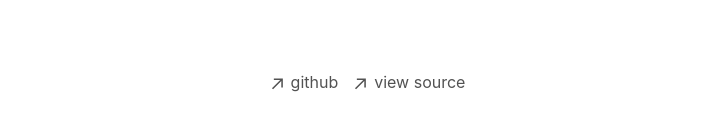
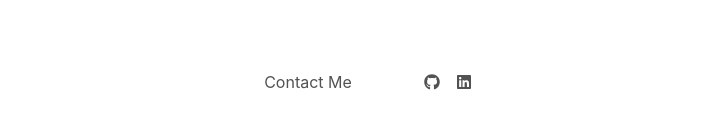
Before and after one commit to josephyu11600/josephyu11600.github.io, a Next.js app: page / in a window 1280 px wide. Shown: the part 506-636 px from the top of the page, without its empty margins (272-975 px from the left). Built offline with nearby package versions, Linux system fonts and the light colour scheme.

Commit message:
update footer with links to reach me

```diff
--- a/app/components/footer.tsx
+++ b/app/components/footer.tsx
@@ -1,44 +1,61 @@
-function ArrowIcon() {
+const GithubIcon = () => {
 	return (
 		<svg
-			width="12"
-			height="12"
-			viewBox="0 0 12 12"
-			fill="none"
+			stroke="currentColor"
+			fill="currentColor"
+			stroke-width="0"
+			viewBox="0 0 496 512"
+			height="1em"
+			width="1em"
 			xmlns="http://www.w3.org/2000/svg"
 		>
-			<path
-				d="M2.07102 11.3494L0.963068 10.2415L9.2017 1.98864H2.83807L2.85227 0.454545H11.8438V9.46023H10.2955L10.3097 3.09659L2.07102 11.3494Z"
-				fill="currentColor"
-			/>
+			<path d="M165.9 397.4c0 2-2.3 3.6-5.2 3.6-3.3.3-5.6-1.3-5.6-3.6 0-2 2.3-3.6 5.2-3.6 3-.3 5.6 1.3 5.6 3.6zm-31.1-4.5c-.7 2 1.3 4.3 4.3 4.9 2.6 1 5.6 0 6.2-2s-1.3-4.3-4.3-5.2c-2.6-.7-5.5.3-6.2 2.3zm44.2-1.7c-2.9.7-4.9 2.6-4.6 4.9.3 2 2.9 3.3 5.9 2.6 2.9-.7 4.9-2.6 4.6-4.6-.3-1.9-3-3.2-5.9-2.9zM244.8 8C106.1 8 0 113.3 0 252c0 110.9 69.8 205.8 169.5 239.2 12.8 2.3 17.3-5.6 17.3-12.1 0-6.2-.3-40.4-.3-61.4 0 0-70 15-84.7-29.8 0 0-11.4-29.1-27.8-36.6 0 0-22.9-15.7 1.6-15.4 0 0 24.9 2 38.6 25.8 21.9 38.6 58.6 27.5 72.9 20.9 2.3-16 8.8-27.1 16-33.7-55.9-6.2-112.3-14.3-112.3-110.5 0-27.5 7.6-41.3 23.6-58.9-2.6-6.5-11.1-33.3 2.6-67.9 20.9-6.5 69 27 69 27 20-5.6 41.5-8.5 62.8-8.5s42.8 2.9 62.8 8.5c0 0 48.1-33.6 69-27 13.7 34.7 5.2 61.4 2.6 67.9 16 17.7 25.8 31.5 25.8 58.9 0 96.5-58.9 104.2-114.8 110.5 9.2 7.9 17 22.9 17 46.4 0 33.7-.3 75.4-.3 83.6 0 6.5 4.6 14.4 17.3 12.1C428.2 457.8 496 362.9 496 252 496 113.3 383.5 8 244.8 8zM97.2 352.9c-1.3 1-1 3.3.7 5.2 1.6 1.6 3.9 2.3 5.2 1 1.3-1 1-3.3-.7-5.2-1.6-1.6-3.9-2.3-5.2-1zm-10.8-8.1c-.7 1.3.3 2.9 2.3 3.9 1.6 1 3.6.7 4.3-.7.7-1.3-.3-2.9-2.3-3.9-2-.6-3.6-.3-4.3.7zm32.4 35.6c-1.6 1.3-1 4.3 1.3 6.2 2.3 2.3 5.2 2.6 6.5 1 1.3-1.3.7-4.3-1.3-6.2-2.2-2.3-5.2-2.6-6.5-1zm-11.4-14.7c-1.6 1-1.6 3.6 0 5.9 1.6 2.3 4.3 3.3 5.6 2.3 1.6-1.3 1.6-3.9 0-6.2-1.4-2.3-4-3.3-5.6-2z"></path>
 		</svg>
 	);
-}
+};
+
+const LinkedInIcon = () => {
+	return (
+		<svg
+			stroke="currentColor"
+			fill="currentColor"
+			stroke-width="0"
+			viewBox="0 0 448 512"
+			height="1em"
+			width="1em"
+			xmlns="http://www.w3.org/2000/svg"
+		>
+			<path d="M416 32H31.9C14.3 32 0 46.5 0 64.3v383.4C0 465.5 14.3 480 31.9 480H416c17.6 0 32-14.5 32-32.3V64.3c0-17.8-14.4-32.3-32-32.3zM135.4 416H69V202.2h66.5V416zm-33.2-243c-21.3 0-38.5-17.3-38.5-38.5S80.9 96 102.2 96c21.2 0 38.5 17.3 38.5 38.5 0 21.3-17.2 38.5-38.5 38.5zm282.1 243h-66.4V312c0-24.8-.5-56.7-34.5-56.7-34.6 0-39.9 27-39.9 54.9V416h-66.4V202.2h63.7v29.2h.9c8.9-16.8 30.6-34.5 62.9-34.5 67.2 0 79.7 44.3 79.7 101.9V416z"></path>
+		</svg>
+	);
+};
 
 export default function Footer() {
 	return (
 		<footer className="mb-16">
-			<ul className="font-sm mt-8 flex flex-col space-x-0 space-y-2 text-neutral-600 lg:justify-center md:flex-row md:space-x-4 md:space-y-0 dark:text-neutral-300">
+			<ul className="font-sm mt-8 flex items-center flex-row text-neutral-600 lg:justify-center space-x-4 space-y-0 dark:text-neutral-300">
+				<p>
+					Contact Me
+					<span className="after:content-[''] after:align-middle after:inline-block after:ml-2 after:bg-white after:w-12 after:h-[0.8px] "></span>
+				</p>
 				<li>
 					<a
-						className="flex items-center transition-all hover:text-neutral-800 dark:hover:text-neutral-100"
+						className="transition-all hover:text-neutral-800 dark:hover:text-neutral-100"
 						rel="noopener noreferrer"
 						target="_blank"
-						href="https://github.com/vercel/next.js"
+						href="https://github.com/josephyu11600"
 					>
-						<ArrowIcon />
-						<p className="ml-2 h-7">github</p>
+						<GithubIcon />
 					</a>
 				</li>
 				<li>
 					<a
-						className="flex items-center transition-all hover:text-neutral-800 dark:hover:text-neutral-100"
+						className="transition-all hover:text-neutral-800 dark:hover:text-neutral-100"
 						rel="noopener noreferrer"
 						target="_blank"
-						href="https://vercel.com/templates/next.js/portfolio-starter-kit"
+						href="https://www.linkedin.com/in/josephwyu/"
 					>
-						<ArrowIcon />
-						<p className="ml-2 h-7">view source</p>
+						<LinkedInIcon />
 					</a>
 				</li>
 			</ul>
```
